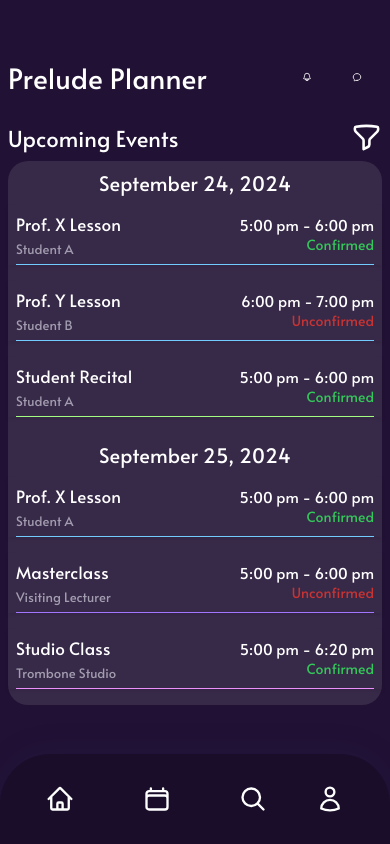
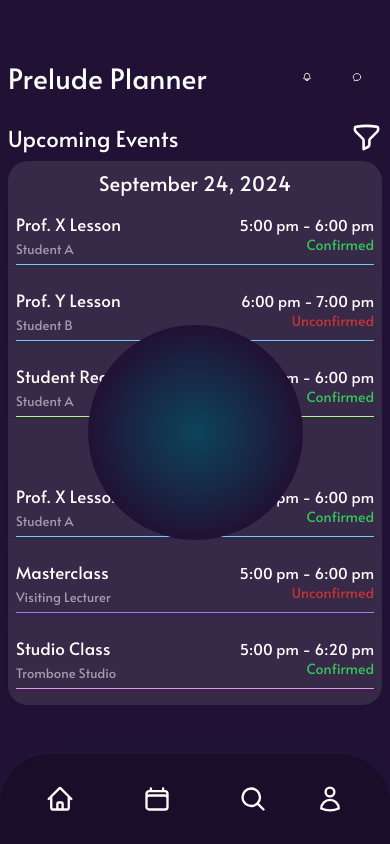
Before and after one commit to hguan-dev/prelude-planner-app, a React Native app: screen /HomeScreen in a window 390 px wide. Built offline with nearby package versions, Linux system fonts and the light colour scheme.

Commit message:
Update HomeScreen.js

```diff
--- a/screens/HomeScreen.js
+++ b/screens/HomeScreen.js
@@ -63,9 +63,10 @@ const HomeScreen = () => {
             confirmation="Confirmed"
           />
         </View>
-        <RadialGradientCircle
-          Color="#2A175D" />
       </ScrollView>
+      <View style={styles.circleContainer}>
+        <RadialGradientCircle style={styles.circle} />
+        </View>
       <BottomNav />
     </View>
   );
@@ -112,6 +113,17 @@ const styles = StyleSheet.create({
     marginVertical: Padding.p_5xs,
     width: "100%",
   },
+  circleContainer: {
+    position: "absolute",
+    top: 125, // Adjust this value to position the circle
+    left: 0,
+    right: 25,
+    alignItems: "center",
+  },
+  circle: {
+    width: 200,
+    height: 200,
+  },
 });
 
 export default HomeScreen;
```
